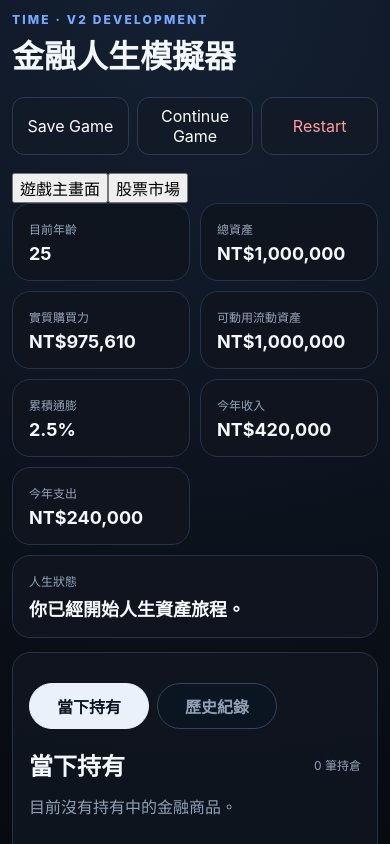
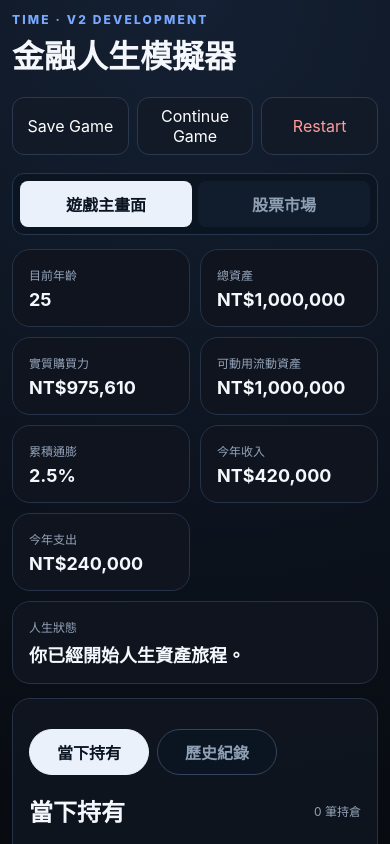
Before and after one commit to yamacha0214-glitch/time-financial-life-simulator, a Next.js app: page / in a window 390 px wide. Shown: the top 844 px of the page. Built offline with nearby package versions, Linux system fonts and the light colour scheme.

Commit message:
Style Excel-like game and stock market tabs

```diff
--- a/app/globals.css
+++ b/app/globals.css
@@ -32,3 +32,5 @@ html,body{width:100%;max-width:100%;overflow-x:hidden}
 .holdings-tabs{width:100%;max-width:100%;min-width:0}
 .holdings-strip{display:flex;width:100%;max-width:100%;min-width:0;overflow-x:auto!important;overflow-y:hidden;contain:inline-size}
 @media(max-width:760px){.app-wrap{overflow:hidden}.layout{display:block}.side-stack{margin-top:14px}.holdings-strip{width:calc(100vw - 58px);max-width:calc(100vw - 58px)}}
+
+.workbook-tabs{position:sticky;bottom:0;z-index:20;display:flex;gap:6px;margin:0 0 14px;padding:7px;background:#0b1421;border:1px solid #26364d;border-radius:12px}.workbook-tabs button{flex:1;padding:11px;border:0;border-radius:8px;background:#111d2d;color:#8fa0b5;font-weight:800}.workbook-tabs button.active{background:#eaf1fb;color:#0b1421}.stock-market-page{display:grid;gap:14px}.market-card{padding:14px;border:1px solid #26364d;border-radius:14px;background:#0b1421}.market-quote{display:flex;justify-content:space-between;gap:12px}.market-quote div{display:grid}.market-quote small,.stock-statement small,.stock-statement span{color:#8fa0b5}.market-quote b{font-size:20px}.price-chart{width:100%;height:150px;margin-top:12px;background:#111d2d;border-radius:10px}.price-chart polyline{fill:none;stroke:currentColor;stroke-width:2;vector-effect:non-scaling-stroke}.market-years{display:flex;justify-content:space-between;color:#8fa0b5;font-size:12px;margin-top:5px}.stock-statement{display:grid;grid-template-columns:repeat(3,minmax(0,1fr));gap:10px;padding:14px;border:1px solid #34445e;border-radius:14px;background:#111d2d}.stock-statement>div{display:grid;gap:3px}.stock-statement button{grid-column:1/-1}@media(max-width:600px){.stock-statement{grid-template-columns:repeat(2,minmax(0,1fr))}.workbook-tabs{position:sticky;bottom:8px}}
```
